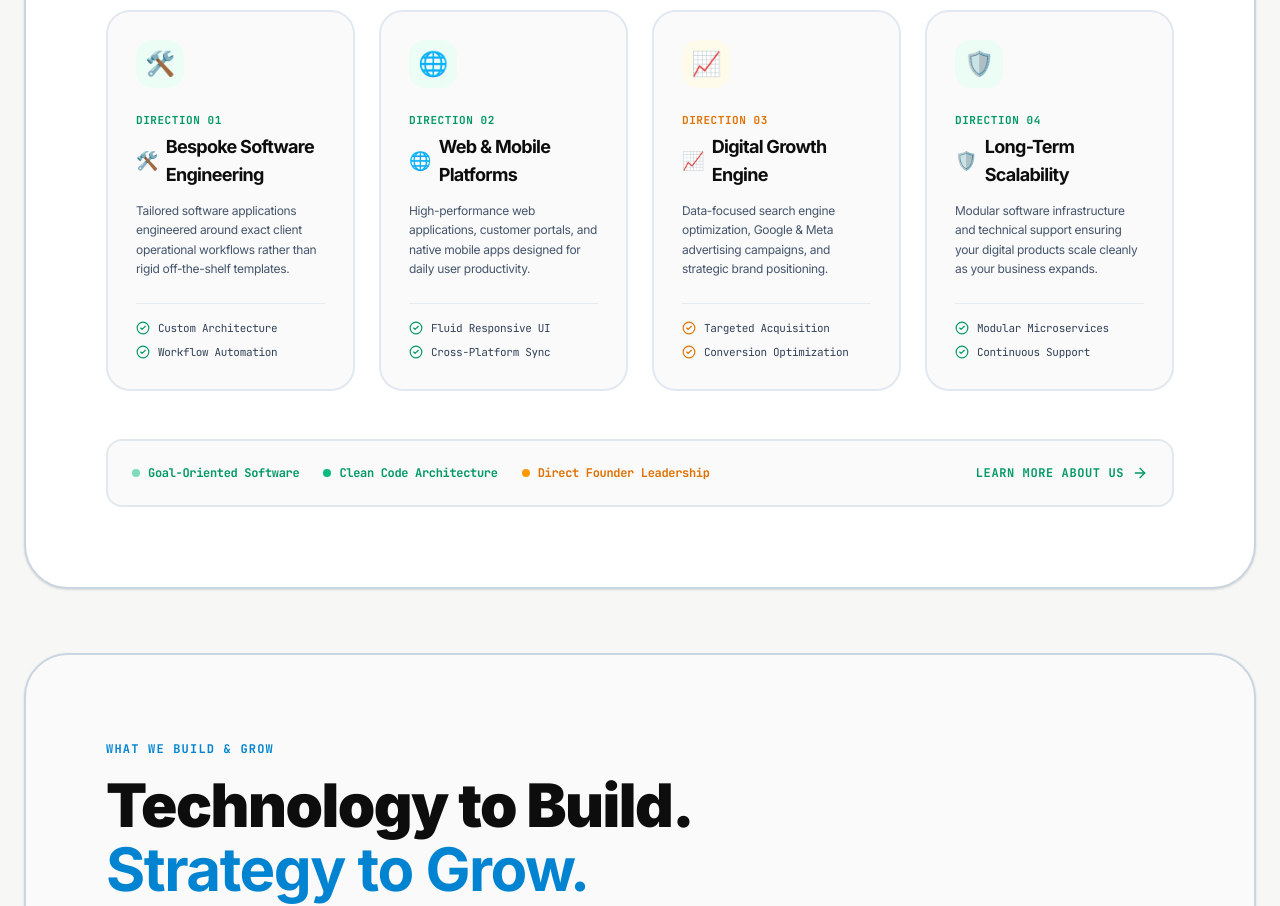
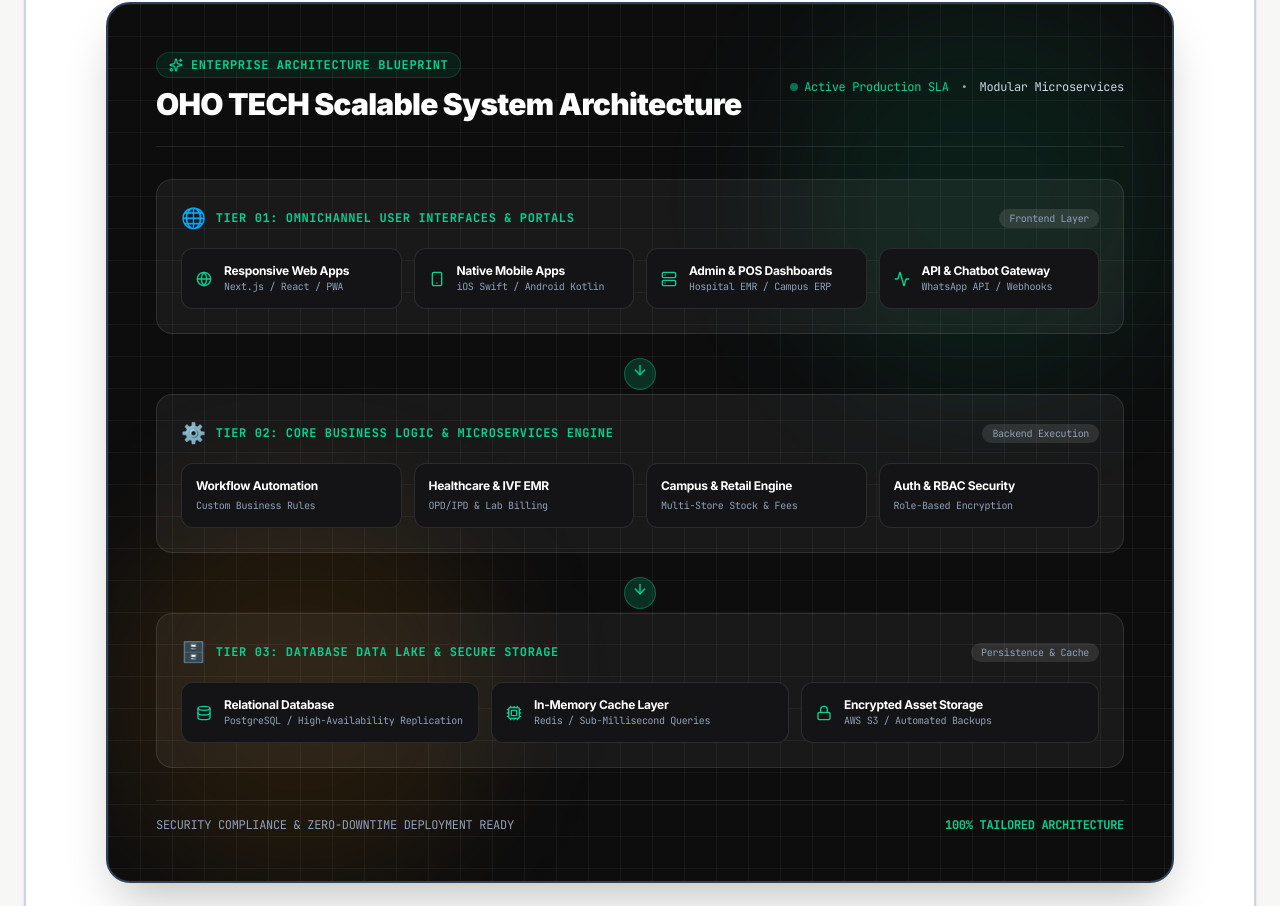
Before and after one commit to Himansu-Nayak/OHOTECHN, a Next.js app: page / in a window 1280 px wide. Shown: the part 1700-2606 px from the top of the page. Built offline with nearby package versions, Linux system fonts and the light colour scheme.

Commit message:
feat: Remove '02 /' prefix from About section badge and add interactive 3-Tier Enterprise Architecture Diagram

```diff
--- a/src/app/(marketing)/page.tsx
+++ b/src/app/(marketing)/page.tsx
@@ -14,6 +14,7 @@ import {
   Layers,
   Sparkles,
 } from 'lucide-react';
+import { ArchitectureDiagram } from '@/components/home/ArchitectureDiagram';
 import { HeroLaunchBackground } from '@/components/ui/HeroLaunchBackground';
 import { SolutionsSection } from '@/components/solutions/SolutionsSection';
 import { ServicesSection } from '@/components/services/ServicesSection';
@@ -77,14 +78,14 @@ export default function WideStudioPage() {
 
       </section>
 
-      {/* ── 02. INTRODUCTION / ABOUT OHO TECH & STRATEGIC DIRECTION ── */}
+      {/* ── ABOUT OHO TECH & STRATEGIC DIRECTION ── */}
       <section className="max-w-[1536px] w-full mx-auto mb-16 bg-white border-2 border-slate-300 rounded-[32px] sm:rounded-[44px] p-8 sm:p-14 lg:p-20 shadow-sm" id="about-intro">
 
         {/* Section Header */}
-        <div className="max-w-4xl mb-12 text-left">
+        <div className="max-w-4xl mb-10 text-left">
           <div className="inline-flex items-center gap-2 px-3.5 py-1 rounded-full bg-emerald-50 border border-emerald-200 text-emerald-700 font-mono text-xs font-bold uppercase tracking-wider mb-4">
             <Sparkles className="w-3.5 h-3.5 text-emerald-600" />
-            02 / ABOUT OHO TECH &amp; STRATEGIC DIRECTION
+            ABOUT OHO TECH &amp; STRATEGIC DIRECTION 🏗️
           </div>
           <h2 className="text-3xl sm:text-5xl font-black text-[#0d0d0e] tracking-tight leading-[1.08] mb-5">
             Engineering precision meets data-driven growth.
@@ -93,6 +94,9 @@ export default function WideStudioPage() {
             OHO TECH is an enterprise technology studio delivering custom software applications, digital platforms, and customer acquisition strategies tailored to your operational business goals.
           </p>
         </div>
+
+        {/* High Visibility Architecture Diagram */}
+        <ArchitectureDiagram />
 
         {/* 4 Strategic Direction & Feature Pillars */}
         <div className="grid grid-cols-1 md:grid-cols-2 lg:grid-cols-4 gap-6 mb-12">
--- /dev/null
+++ b/src/components/home/ArchitectureDiagram.tsx
@@ -0,0 +1,190 @@
+'use client';
+
+import * as React from 'react';
+import { Cpu, Layers, Database, ShieldCheck, ArrowDown, Sparkles, CheckCircle2, Server, Globe, Smartphone, Lock, Activity } from 'lucide-react';
+
+export function ArchitectureDiagram() {
+  return (
+    <div className="w-full bg-[#0d0d0e] text-white rounded-3xl p-6 sm:p-10 lg:p-12 border-2 border-slate-700 shadow-2xl relative overflow-hidden my-10 grid-pattern-dark">
+
+      {/* Background Ambient Glows */}
+      <div className="absolute top-0 right-0 w-96 h-96 bg-emerald-500/10 rounded-full blur-3xl pointer-events-none" />
+      <div className="absolute bottom-0 left-0 w-96 h-96 bg-amber-500/10 rounded-full blur-3xl pointer-events-none" />
+
+      {/* Header */}
+      <div className="flex flex-col md:flex-row md:items-center justify-between gap-4 pb-6 border-b border-white/10 mb-8 relative z-10">
+        <div>
+          <div className="inline-flex items-center gap-2 px-3 py-1 rounded-full bg-emerald-500/10 border border-emerald-500/20 text-emerald-400 font-mono text-xs font-bold uppercase tracking-wider mb-2">
+            <Sparkles className="w-3.5 h-3.5" />
+            ENTERPRISE ARCHITECTURE BLUEPRINT
+          </div>
+          <h3 className="text-xl sm:text-3xl font-black text-white tracking-tight">
+            OHO TECH Scalable System Architecture
+          </h3>
+        </div>
+
+        <div className="flex items-center gap-3 text-xs font-mono text-slate-400">
+          <span className="flex items-center gap-1.5 text-emerald-400">
+            <span className="w-2 h-2 rounded-full bg-emerald-400 animate-pulse" />
+            Active Production SLA
+          </span>
+          <span>•</span>
+          <span className="text-slate-300">Modular Microservices</span>
+        </div>
+      </div>
+
+      {/* Diagram Tier Layout */}
+      <div className="space-y-6 relative z-10">
+
+        {/* Tier 1: Client Experience & Omnichannel Interfaces */}
+        <div className="p-5 sm:p-6 rounded-2xl bg-white/5 border border-white/10 hover:border-emerald-500/50 transition-all">
+          <div className="flex items-center justify-between mb-4">
+            <div className="flex items-center gap-2.5">
+              <span className="text-xl">🌐</span>
+              <span className="text-xs font-mono font-bold text-emerald-400 uppercase tracking-wider">
+                TIER 01: OMNICHANNEL USER INTERFACES &amp; PORTALS
+              </span>
+            </div>
+            <span className="text-[10px] font-mono text-slate-400 bg-white/10 px-2.5 py-0.5 rounded-full">
+              Frontend Layer
+            </span>
+          </div>
+
+          <div className="grid grid-cols-1 sm:grid-cols-2 lg:grid-cols-4 gap-3">
+            <div className="p-3.5 rounded-xl bg-[#141416] border border-white/10 flex items-center gap-3">
+              <Globe className="w-4 h-4 text-emerald-400 shrink-0" />
+              <div>
+                <div className="text-xs font-bold text-white">Responsive Web Apps</div>
+                <div className="text-[10px] font-mono text-slate-400">Next.js / React / PWA</div>
+              </div>
+            </div>
+
+            <div className="p-3.5 rounded-xl bg-[#141416] border border-white/10 flex items-center gap-3">
+              <Smartphone className="w-4 h-4 text-emerald-400 shrink-0" />
+              <div>
+                <div className="text-xs font-bold text-white">Native Mobile Apps</div>
+                <div className="text-[10px] font-mono text-slate-400">iOS Swift / Android Kotlin</div>
+              </div>
+            </div>
+
+            <div className="p-3.5 rounded-xl bg-[#141416] border border-white/10 flex items-center gap-3">
+              <Server className="w-4 h-4 text-emerald-400 shrink-0" />
+              <div>
+                <div className="text-xs font-bold text-white">Admin &amp; POS Dashboards</div>
+                <div className="text-[10px] font-mono text-slate-400">Hospital EMR / Campus ERP</div>
+              </div>
+            </div>
+
+            <div className="p-3.5 rounded-xl bg-[#141416] border border-white/10 flex items-center gap-3">
+              <Activity className="w-4 h-4 text-emerald-400 shrink-0" />
+              <div>
+                <div className="text-xs font-bold text-white">API &amp; Chatbot Gateway</div>
+                <div className="text-[10px] font-mono text-slate-400">WhatsApp API / Webhooks</div>
+              </div>
+            </div>
+          </div>
+        </div>
+
+        {/* Directional Connector Arrow 1 */}
+        <div className="flex justify-center my-1">
+          <div className="w-8 h-8 rounded-full bg-emerald-500/20 border border-emerald-500/40 text-emerald-400 flex items-center justify-center">
+            <ArrowDown className="w-4 h-4 animate-bounce" />
+          </div>
+        </div>
+
+        {/* Tier 2: Core Engineering & Microservices Engine */}
+        <div className="p-5 sm:p-6 rounded-2xl bg-white/5 border border-white/10 hover:border-emerald-500/50 transition-all">
+          <div className="flex items-center justify-between mb-4">
+            <div className="flex items-center gap-2.5">
+              <span className="text-xl">⚙️</span>
+              <span className="text-xs font-mono font-bold text-emerald-400 uppercase tracking-wider">
+                TIER 02: CORE BUSINESS LOGIC &amp; MICROSERVICES ENGINE
+              </span>
+            </div>
+            <span className="text-[10px] font-mono text-slate-400 bg-white/10 px-2.5 py-0.5 rounded-full">
+              Backend Execution
+            </span>
+          </div>
+
+          <div className="grid grid-cols-1 sm:grid-cols-2 lg:grid-cols-4 gap-3">
+            <div className="p-3.5 rounded-xl bg-[#141416] border border-white/10">
+              <div className="text-xs font-bold text-white mb-1">Workflow Automation</div>
+              <div className="text-[10px] font-mono text-slate-400">Custom Business Rules</div>
+            </div>
+
+            <div className="p-3.5 rounded-xl bg-[#141416] border border-white/10">
+              <div className="text-xs font-bold text-white mb-1">Healthcare &amp; IVF EMR</div>
+              <div className="text-[10px] font-mono text-slate-400">OPD/IPD &amp; Lab Billing</div>
+            </div>
+
+            <div className="p-3.5 rounded-xl bg-[#141416] border border-white/10">
+              <div className="text-xs font-bold text-white mb-1">Campus &amp; Retail Engine</div>
+              <div className="text-[10px] font-mono text-slate-400">Multi-Store Stock &amp; Fees</div>
+            </div>
+
+            <div className="p-3.5 rounded-xl bg-[#141416] border border-white/10">
+              <div className="text-xs font-bold text-white mb-1">Auth &amp; RBAC Security</div>
+              <div className="text-[10px] font-mono text-slate-400">Role-Based Encryption</div>
+            </div>
+          </div>
+        </div>
+
+        {/* Directional Connector Arrow 2 */}
+        <div className="flex justify-center my-1">
+          <div className="w-8 h-8 rounded-full bg-emerald-500/20 border border-emerald-500/40 text-emerald-400 flex items-center justify-center">
+            <ArrowDown className="w-4 h-4 animate-bounce" />
+          </div>
+        </div>
+
+        {/* Tier 3: Database & Cloud Infrastructure */}
+        <div className="p-5 sm:p-6 rounded-2xl bg-white/5 border border-white/10 hover:border-emerald-500/50 transition-all">
+          <div className="flex items-center justify-between mb-4">
+            <div className="flex items-center gap-2.5">
+              <span className="text-xl">🗄️</span>
+              <span className="text-xs font-mono font-bold text-emerald-400 uppercase tracking-wider">
+                TIER 03: DATABASE DATA LAKE &amp; SECURE STORAGE
+              </span>
+            </div>
+            <span className="text-[10px] font-mono text-slate-400 bg-white/10 px-2.5 py-0.5 rounded-full">
+              Persistence &amp; Cache
+            </span>
+          </div>
+
+          <div className="grid grid-cols-1 sm:grid-cols-3 gap-3">
+            <div className="p-3.5 rounded-xl bg-[#141416] border border-white/10 flex items-center gap-3">
+              <Database className="w-4 h-4 text-emerald-400 shrink-0" />
+              <div>
+                <div className="text-xs font-bold text-white">Relational Database</div>
+                <div className="text-[10px] font-mono text-slate-400">PostgreSQL / High-Availability Replication</div>
+              </div>
+            </div>
+
+            <div className="p-3.5 rounded-xl bg-[#141416] border border-white/10 flex items-center gap-3">
+              <Cpu className="w-4 h-4 text-emerald-400 shrink-0" />
+              <div>
+                <div className="text-xs font-bold text-white">In-Memory Cache Layer</div>
+                <div className="text-[10px] font-mono text-slate-400">Redis / Sub-Millisecond Queries</div>
+              </div>
+            </div>
+
+            <div className="p-3.5 rounded-xl bg-[#141416] border border-white/10 flex items-center gap-3">
+              <Lock className="w-4 h-4 text-emerald-400 shrink-0" />
+              <div>
+                <div className="text-xs font-bold text-white">Encrypted Asset Storage</div>
+                <div className="text-[10px] font-mono text-slate-400">AWS S3 / Automated Backups</div>
+              </div>
+            </div>
+          </div>
+        </div>
+
+      </div>
+
+      {/* Bottom Footer Note */}
+      <div className="mt-8 pt-4 border-t border-white/10 flex flex-col sm:flex-row items-center justify-between text-xs font-mono text-slate-400 gap-2 relative z-10">
+        <span>SECURITY COMPLIANCE &amp; ZERO-DOWNTIME DEPLOYMENT READY</span>
+        <span className="text-emerald-400 font-bold">100% TAILORED ARCHITECTURE</span>
+      </div>
+
+    </div>
+  );
+}
```
